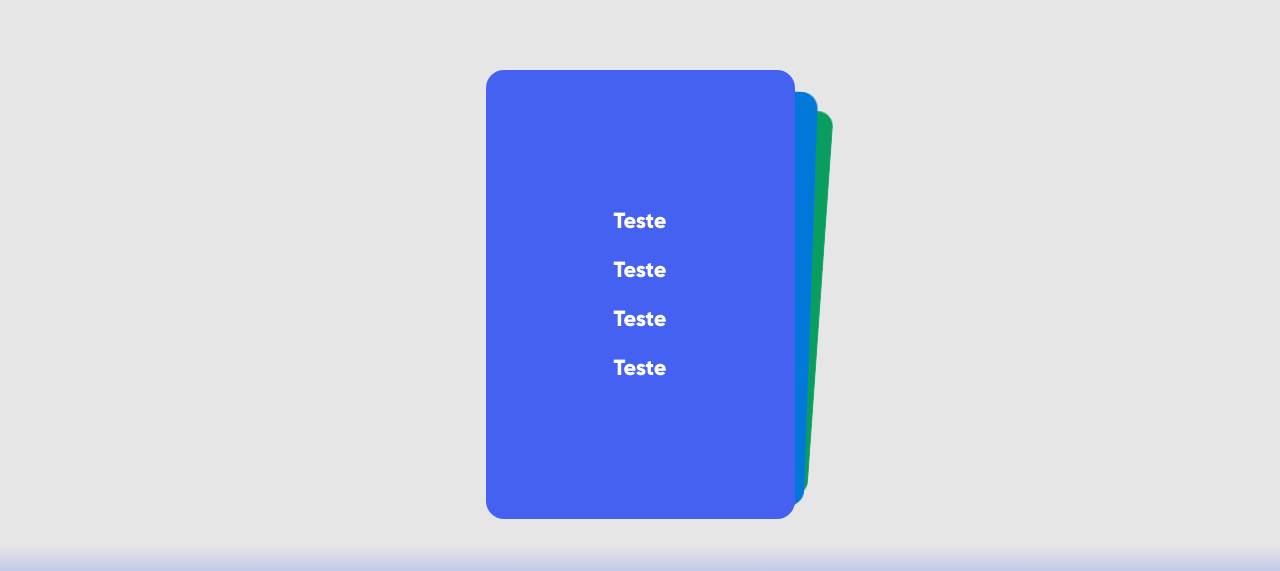
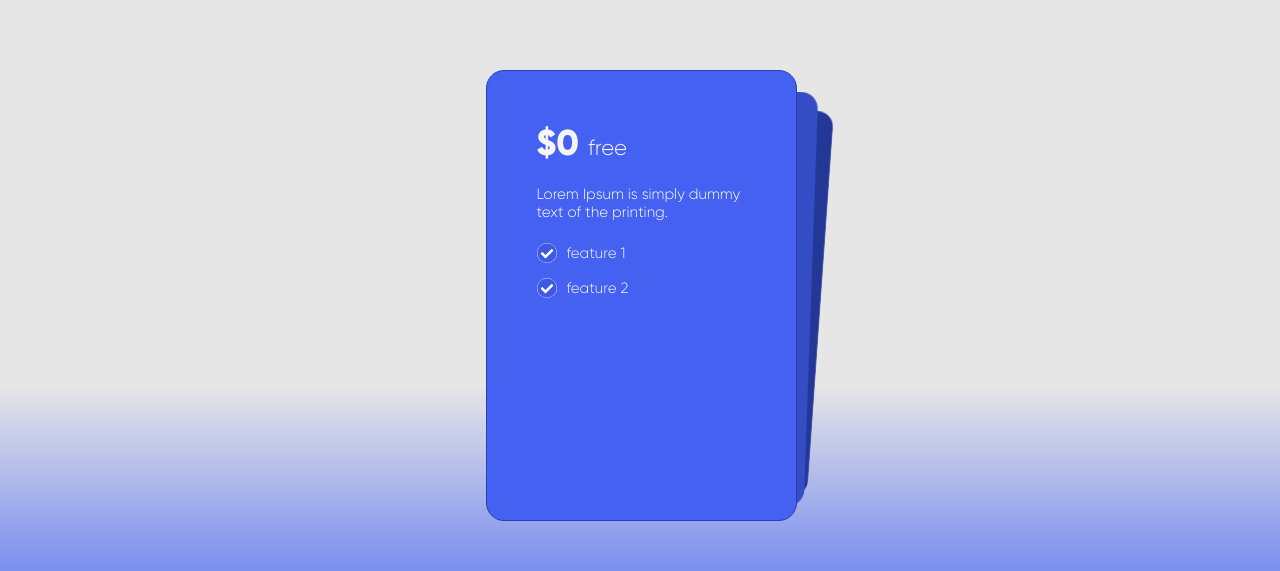
Before and after one commit to vinylemes/barber-schedule-front, a React (Vite) app: page /subscription in a window 1280 px wide. Shown: the part 135-706 px from the top of the page. Built offline with nearby package versions, Linux system fonts and the light colour scheme.

Commit message:
feat: add plan item to subscription carousel

```diff
--- a/package.json
+++ b/package.json
@@ -16,7 +16,9 @@
     "react": "^18.3.1",
     "react-dom": "^18.3.1",
     "react-hook-form": "^7.54.2",
-    "react-router-dom": "^7.1.1"
+    "react-icons": "^5.4.0",
+    "react-router-dom": "^7.1.1",
+    "swiper": "^11.2.0"
   },
   "devDependencies": {
     "@eslint/js": "^9.17.0",
--- /dev/null
+++ b/src/components/plan-item/index.css
@@ -0,0 +1,37 @@
+.fundo {
+  color: #f5f5f5;
+  display: flex;
+  flex-direction: column;
+  padding: 50px;
+}
+
+.features {
+  align-items: center;
+  font-size: 15px;
+  font-weight: normal;
+}
+.feature {
+  display: flex;
+  align-items: center;
+  gap: 10px;
+  font-size: 15px;
+  font-weight: normal;
+  height: 35px;
+}
+
+.descricao {
+  font-size: 15px;
+  font-weight: normal;
+  color: white;
+  margin: 20px 0px 15px 0;
+}
+
+.preco {
+  font-size: 36px;
+  font-weight: bold;
+}
+
+.mes {
+  font-size: 22px;
+  font-weight: normal;
+}
--- /dev/null
+++ b/src/components/plan-item/plan-item.tsx
@@ -0,0 +1,36 @@
+import "./index.css";
+import { Plan } from "../../data/plans";
+import { FaCheckCircle } from "react-icons/fa";
+
+interface PlanItemProps {
+  plan: Plan;
+}
+
+const PlanItem = ({ plan }: PlanItemProps) => {
+  return (
+    <div className="fundo">
+      <p className="preco">
+        ${plan.price}{" "}
+        <span className="mes"> {plan.price === 0 ? "free" : "/month"}</span>
+      </p>
+      <p className="descricao">{plan.description}</p>
+      <div className="features">
+        {plan.features.map((feature, index) => (
+          <div key={index} className="feature">
+            <FaCheckCircle
+              size={20}
+              style={{
+                color: "3d59e6", // Cor do círculo
+                backgroundColor: "white",
+                borderRadius: "50%",
+              }}
+            />
+            <p>{feature}</p>
+          </div>
+        ))}
+      </div>
+    </div>
+  );
+};
+
+export default PlanItem;
--- a/src/components/subscription-carousel/index.css
+++ b/src/components/subscription-carousel/index.css
@@ -1,5 +1,4 @@
 .container {
-  background-color: aqua;
   height: 100vh;
   width: 100vw;
 }
@@ -11,22 +10,20 @@
 
 .swiper-slide {
   display: flex;
-  align-items: center;
   justify-content: center;
   border-radius: 18px;
-  font-size: 22px;
-  font-weight: bold;
   color: #fff;
 }
 
-.swiper-slide:nth-child(1n) {
+.swiper-slide.active-slide {
   background-color: #4461f2;
+  border: 0.5px solid #2940b1;
 }
 
-.swiper-slide:nth-child(2n) {
-  background-color: rgb(0, 140, 255);
+.last-slide {
+  background-color: #2940b1;
 }
 
-.swiper-slide:nth-child(3n) {
-  background-color: rgb(10, 184, 111);
+.prev-next-slide {
+  background-color: #3d59e6;
 }
--- a/src/components/subscription-carousel/subscription-carousel.tsx
+++ b/src/components/subscription-carousel/subscription-carousel.tsx
@@ -5,8 +5,28 @@ import "swiper/css/effect-cards";
 import "./index.css";
 
 import { EffectCards } from "swiper/modules";
+import { useState } from "react";
+import { Plan } from "../../data/plans";
+import { planos } from "../../constants/planos";
+import PlanItem from "../plan-item/plan-item";
 
 const SubscriptionCarousel = () => {
+  const [activeIndex, setActiveIndex] = useState<number>(0);
+
+  const plans: Plan[] = planos;
+
+  const getSlideClass = (index: number) => {
+    if (index === activeIndex) {
+      return "active-slide";
+    }
+
+    if (index === activeIndex - 1 || index === activeIndex + 1) {
+      return "prev-next-slide";
+    }
+
+    return "last-slide";
+  };
+
   return (
     <>
       <Swiper
@@ -14,17 +34,13 @@ const SubscriptionCarousel = () => {
         grabCursor={true}
         modules={[EffectCards]}
         className="mySwiper"
+        onSlideChange={(swiper) => setActiveIndex(swiper.activeIndex)}
       >
-        <SwiperSlide>
-          <div>
-            <p>Teste</p>
-            <p>Teste</p>
-            <p>Teste</p>
-            <p>Teste</p>
-          </div>
-        </SwiperSlide>
-        <SwiperSlide>Slide 2</SwiperSlide>
-        <SwiperSlide>Slide 3</SwiperSlide>
+        {plans.map((plan) => (
+          <SwiperSlide key={plan.id} className={getSlideClass(plan.id)}>
+            <PlanItem plan={plan} />
+          </SwiperSlide>
+        ))}
       </Swiper>
     </>
   );
--- /dev/null
+++ b/src/constants/planos.ts
@@ -0,0 +1,33 @@
+import { Plan } from "../data/plans";
+
+export const planos: Plan[] = [
+  {
+    id: 0,
+    name: "Free",
+    price: 0,
+    features: ["feature 1", "feature 2"],
+    description: "Lorem Ipsum is simply dummy text of the printing.",
+  },
+  {
+    id: 1,
+    name: "Advanced",
+    price: 4,
+    features: ["feature 1", "feature 2", "feature 3", "feature 4"],
+    description: "Lorem Ipsum is simply dummy text of the printing.",
+  },
+  {
+    id: 2,
+    name: "Premium",
+    price: 9,
+
+    features: [
+      "feature 1",
+      "feature 2",
+      "feature 3",
+      "feature 4",
+      "feature 5",
+      "feature 6",
+    ],
+    description: "Lorem Ipsum is simply dummy text of the printing.",
+  },
+];
--- /dev/null
+++ b/src/data/plans.ts
@@ -0,0 +1,7 @@
+export interface Plan {
+  id: number;
+  name: string;
+  price: number;
+  features: string[];
+  description: string;
+}
--- a/src/index.css
+++ b/src/index.css
@@ -12,6 +12,10 @@ a {
 }
 a:hover {
   color: #535bf2;
+}
+
+p {
+  margin: 0;
 }
 
 button {
--- a/src/styles/subscription.css
+++ b/src/styles/subscription.css
@@ -5,7 +5,7 @@
   align-items: center;
   height: 100vh;
   width: 100vw;
-  background: linear-gradient(to top, #4461f2, #e6e6e6 15%);
+  background: linear-gradient(to top, #4461f2, #e6e6e6 35%);
 }
 
 .titulo {
```
Also changed, not shown: 1 other file (tests, documents, lock files or other folders).
